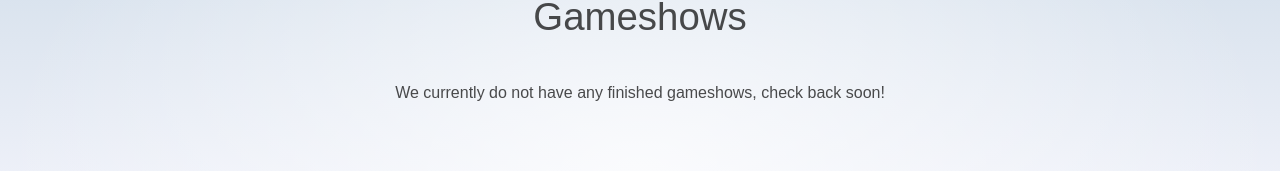
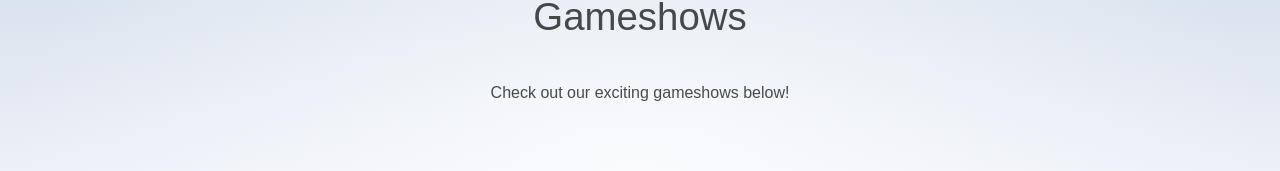
Before and after one commit to ClassLive/main, a SvelteKit app: page /gameshows in a window 1280 px wide. Shown: the part 229-400 px from the top of the page. Built offline with nearby package versions, Linux system fonts and the light colour scheme.

Commit message:
Update +page.svelte

```diff
--- a/src/routes/gameshows/+page.svelte
+++ b/src/routes/gameshows/+page.svelte
@@ -2,8 +2,7 @@
   import { fade } from 'svelte/transition';
 
   let gameshows = [
-	  { title: 'Show 1', link: '/show1', image: 'https://via.placeholder.com/640x360.png?text=Game+1' },
-	  { title: 'Show 2', link: '/show2', image: 'https://via.placeholder.com/640x360.png?text=Game+2' },
+    { title: 'Block Puzzle Challenge', link: '/blockpuzzle', image: 'https://classlive.vercel.app/block.svg' },
     // add more gameshows here
   ];
 </script>
@@ -17,7 +16,7 @@
   <h1>Gameshows</h1>
 
   <p>
-	  We currently do not have any finished gameshows, check back soon!
+    Check out our exciting gameshows below!
   </p>
 </div>
 
@@ -30,6 +29,7 @@
         </div>
         <div class="content">
           <h2>{show.title}</h2>
+          <p>Description: {show.title === 'Block Puzzle Challenge' ? 'Compete in a thrilling block puzzle game show!' : 'Description for other game shows.'}</p>
         </div>
       </div>
     </a>
```
Lines whose indentation alone changed are shown as unchanged.
